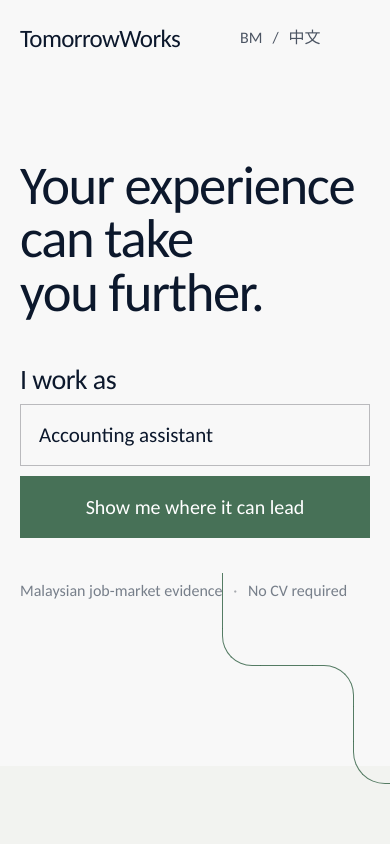
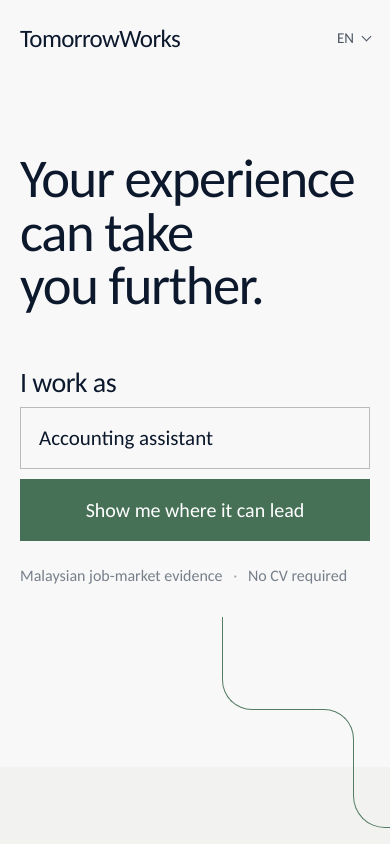
Before and after one commit to kairos8232/TomorrowWorks, a React (Vite) app: page / in a window 390 px wide. Shown: the top 844 px of the page. Built offline with nearby package versions, Linux system fonts and the light colour scheme.

Commit message:
Keep language consistent across public and career pages

```diff
--- a/src/main.tsx
+++ b/src/main.tsx
@@ -1,4 +1,4 @@
-import { useRef, useState } from 'react';
+import { useEffect, useRef, useState } from 'react';
 import { createRoot } from 'react-dom/client';
 import { ainaProfile, emptyProfile, personaProfile, roles, viewerById, viewers, type PersonaId, type Profile, type ViewerId } from './data';
 import { MovesStep, SourcesFooter } from './MovesStep';
@@ -49,10 +49,23 @@ const titles: Record<Exclude<Screen, 'home'>, { title: string; intro: string }>
 const comingSoon: Partial<Record<Screen, string>> = {
 };
 
-function Home({ start, startWithRole, go, setLang }: {
+function LanguagePicker({ lang, setLang }: { lang: Lang; setLang: (lang: Lang) => void }) {
+  const t = useT();
+  const picker = useRef<HTMLDetailsElement>(null);
+  const current = languages.find((option) => option.id === lang)!;
+  return <details className="language-picker" ref={picker}>
+    <summary aria-label={`${t('Language')}: ${current.label}`}><span className="language-full">{current.label}</span><span className="language-short">{lang === 'en' ? 'EN' : lang === 'ms' ? 'BM' : '中文'}</span></summary>
+    <div className="language-options" aria-label={t('Language')}>
+      {languages.map((option) => <button key={option.id} type="button" aria-pressed={lang === option.id} onClick={() => { setLang(option.id); picker.current!.open = false; }}><span>{option.label}</span><span aria-hidden="true">{lang === option.id ? '✓' : ''}</span></button>)}
+    </div>
+  </details>;
+}
+
+function Home({ start, startWithRole, go, lang, setLang }: {
   start: (who: ViewerId) => void;
   startWithRole: (role: string) => void;
   go: (screen: Screen) => void;
+  lang: Lang;
   setLang: (lang: Lang) => void;
 }) {
   const [role, setRole] = useState('Accounting assistant');
@@ -70,9 +83,7 @@ function Home({ start, startWithRole, go, setLang }: {
         <a href="#how">{t('How it works')}</a>
       </nav>
       <button type="button" className="organisation-link" onClick={() => start('hr')}>{t('For organisations')}</button>
-      <div className="public-language" aria-label={t('Language')}>
-        <button type="button" onClick={() => setLang('ms')}>BM</button><span aria-hidden="true">/</span><button type="button" onClick={() => setLang('zh')}>中文</button>
-      </div>
+      <LanguagePicker lang={lang} setLang={setLang} />
     </header>
 
     <main>
@@ -197,6 +208,7 @@ function App() {
   const [lang, setLangState] = useState<Lang>(() => {
     try { const saved = localStorage.getItem('tw-lang'); return saved === 'ms' || saved === 'zh' ? saved : 'en'; } catch { return 'en'; }
   });
+  useEffect(() => { document.documentElement.lang = lang === 'ms' ? 'ms-MY' : lang === 'zh' ? 'zh-Hans' : 'en'; }, [lang]);
   const setLang = (l: Lang) => { setLangState(l); try { localStorage.setItem('tw-lang', l); } catch { /* storage unavailable */ } };
   const go = (s: Screen) => { setScreen(s); window.scrollTo({ top: 0 }); };
   function start(who: ViewerId) {
@@ -219,7 +231,7 @@ function App() {
   const page = screen === 'home' ? null : titles[screen];
 
   const t = translate(lang);
-  if (screen === 'home') return <LangProvider value={lang}><Home start={start} startWithRole={startWithRole} go={go} setLang={setLang} /></LangProvider>;
+  if (screen === 'home') return <LangProvider value={lang}><Home start={start} startWithRole={startWithRole} go={go} lang={lang} setLang={setLang} /></LangProvider>;
 
   const inMarket = marketNav.some(item => item.id === screen);
   const primaryItems = kind === 'team' ? teamNav : careerNav;
@@ -243,7 +255,7 @@ function App() {
         </details>
         <div className="workspace-utility">
           <ViewerSwitch viewer={viewer} choose={start} />
-          <label className="workspace-language"><span className="sr-only">{t('Language')}</span><select value={lang} aria-label={t('Language')} onChange={(e) => setLang(e.target.value as Lang)}>{languages.map((l) => <option key={l.id} value={l.id}>{l.label}</option>)}</select></label>
+          <LanguagePicker lang={lang} setLang={setLang} />
         </div>
       </div>
     </header>
--- a/src/styles.css
+++ b/src/styles.css
@@ -18,12 +18,20 @@ html { scrollbar-color: #477157 #ecece8; }
 .public-nav > :nth-child(2) { width: 123px; text-align: left; }
 .public-nav > :nth-child(3) { width: 112px; text-align: left; }
 .organisation-link { margin-left: auto; color: #4f5968 !important; font-size: 15px !important; line-height: 1.2; transform: translateX(-42px); }
-.public-language { width: 130px; display: flex; align-items: center; gap: 10px; margin-left: -4px; color: #4c5563; font-size: 15px; line-height: 1.2; }
-.public-language button { color: inherit; }
+.language-picker { position: relative; flex: 0 0 auto; color: #4c5563; font-size: 15px; line-height: 1.2; }
+.public-header > .language-picker { min-width: 130px; margin-left: 4px; }
+.language-picker summary { display: inline-flex; align-items: center; gap: 9px; padding: 8px 0; list-style: none; cursor: pointer; white-space: nowrap; }
+.language-picker summary::-webkit-details-marker { display: none; }
+.language-picker summary::after { content: ''; width: 6px; height: 6px; border-right: 1px solid currentColor; border-bottom: 1px solid currentColor; transform: translateY(-2px) rotate(45deg); }
+.language-short { display: none; }
+.language-options { position: absolute; top: calc(100% + 8px); right: 0; z-index: 60; width: 194px; padding: 6px; border: 1px solid #d8ddd7; background: #fff; box-shadow: 0 14px 36px rgba(12, 24, 44, .1); }
+.language-options button, .public-header .language-options button { width: 100%; display: flex; justify-content: space-between; gap: 10px; border: 0; border-radius: 2px; background: transparent; color: #0c182c; padding: 10px 12px; text-align: left; font-size: 14px; }
+.language-options button:hover, .public-header .language-options button:hover { background: #f0f3ef; color: #0c182c; }
+.language-options button[aria-pressed="true"] { color: #244d39; font-weight: 700; }
 
 .quiet-hero { position: relative; height: max(712px, calc(100svh - 280px)); min-height: 712px; }
 .quiet-hero h1 { position: absolute; left: 13.87%; top: 20.6%; width: min(640px, 40.35%); margin: 0; color: #0c182c; font: 400 74px/1.05 'Carlito', sans-serif; letter-spacing: -.025em; text-wrap: balance; }
-.direction-form { position: absolute; left: 13.93%; top: 48.4%; width: 62.9%; display: grid; grid-template-columns: minmax(135px, 145px) minmax(300px, 527px) minmax(265px, 307px); gap: 10px; align-items: center; }
+.direction-form { position: absolute; left: 13.93%; top: 48.4%; width: 62.9%; display: grid; grid-template-columns: max-content minmax(300px, 527px) minmax(265px, 307px); gap: 10px; align-items: center; }
 .direction-form label { font: 400 38px/1 'Carlito', sans-serif; letter-spacing: -.02em; white-space: nowrap; }
 .role-field { height: 69px; border: 1px solid #bababd; background: #f8f8f8; }
 .role-field input { width: 100%; height: 100%; border: 0; outline: 0; background: transparent; color: #0c182c; padding: 0 24px; font: 400 22px/1 'Carlito', sans-serif; caret-color: #477157; }
@@ -82,7 +90,7 @@ html { scrollbar-color: #477157 #ecece8; }
 @media (max-width: 1050px) {
   .public-nav { gap: 24px; margin-left: 48px; }
   .organisation-link { display: none; }
-  .direction-form { left: 8%; width: 84%; grid-template-columns: 125px minmax(260px, 1fr) 270px; }
+  .direction-form { left: 8%; width: 84%; grid-template-columns: max-content minmax(260px, 1fr) 270px; }
   .quiet-hero h1 { left: 8%; width: 62%; }
   .quiet-proof { left: 8%; }
   .journey-route { left: 54%; }
@@ -90,25 +98,33 @@ html { scrollbar-color: #477157 #ecece8; }
 
 @media (min-width: 761px) and (max-width: 1350px) {
   .quiet-hero h1 { left: 10%; top: 18%; width: 690px; max-width: 72%; font-size: clamp(62px, 5.7vw, 72px); }
-  .direction-form { left: 10%; top: 56%; width: 80%; grid-template-columns: 135px minmax(270px, 1fr) minmax(260px, 303px); }
+  .direction-form { left: 10%; top: 56%; width: 80%; grid-template-columns: max-content minmax(270px, 1fr) minmax(260px, 303px); }
   .quiet-proof { left: 10%; top: 68%; }
   .journey-route { left: 47%; top: 65%; }
+}
+
+@media (min-width: 1351px) {
+  .quiet-home:lang(ms) .quiet-hero h1 { top: 15%; }
+  .quiet-home:lang(ms) .direction-form { top: 53%; }
+  .quiet-home:lang(ms) .quiet-proof { top: 64%; }
 }
 
 @media (max-width: 760px) {
   .public-header { height: 76px; padding: 0 20px; }
   .public-brand { font-size: 25px !important; }
   .public-nav { display: none; }
-  .public-language { margin-left: auto; font-size: 16px; }
-  .quiet-hero { height: 690px; min-height: 690px; }
-  .quiet-hero h1 { left: 20px; top: 12%; width: calc(100% - 40px); font-size: clamp(49px, 14vw, 68px); line-height: .98; }
-  .direction-form { left: 20px; top: 42%; width: calc(100% - 40px); grid-template-columns: 1fr; gap: 10px; }
+  .public-header > .language-picker { margin-left: auto; min-width: 0; }
+  .language-full { display: none; }
+  .language-short { display: inline; }
+  .quiet-hero { height: auto; min-height: 0; padding: 76px 20px 180px; }
+  .quiet-hero h1 { position: static; width: 100%; font-size: clamp(49px, 14vw, 68px); line-height: .98; }
+  .direction-form { position: static; width: 100%; margin-top: 56px; grid-template-columns: 1fr; gap: 10px; }
   .direction-form label { font-size: 28px; }
   .role-field, .direction-form > button { height: 62px; }
   .role-field input { padding: 0 18px; font-size: 21px; }
   .direction-form > button { font-size: 20px; }
-  .quiet-proof { left: 20px; top: 73%; font-size: 16px; }
-  .journey-route { left: 56%; top: 72%; width: 34%; height: 250px; }
+  .quiet-proof { position: static; margin: 24px 0 0; font-size: 16px; }
+  .journey-route { left: 56%; top: auto; bottom: -100px; width: 34%; height: 250px; }
   .quiet-next { padding: 70px 20px 80px; min-height: 420px; }
   .quiet-next h2 { width: 100%; font-size: clamp(42px, 12vw, 58px); }
   .quiet-section-head { grid-template-columns: 1fr; gap: 28px; }
@@ -806,7 +822,7 @@ summary:focus-visible, select:focus-visible, input:focus-visible, textarea:focus
 .workspace-primary button.active::after { content: ''; position: absolute; left: 0; right: 0; bottom: -1px; height: 2px; background: #477157; }
 .workspace-mobile-menu { display: none; }
 .workspace-utility { display: flex; align-items: center; gap: 18px; }
-.workspace-language select { border: 0; background: transparent; color: #53605a; font: inherit; font-size: 14px; padding: 5px 20px 5px 4px; }
+.workspace-utility .language-picker { font-size: 14px; }
 .workspace-utility .viewer-switch { position: relative; margin: 0; }
 .workspace-utility .viewer-switch summary { min-width: 0; padding: 6px 8px; border: 0; background: transparent; }
 .workspace-utility .viewer-switch summary .avatar { width: 28px; height: 28px; font-size: 12px; }
@@ -850,7 +866,6 @@ summary:focus-visible, select:focus-visible, input:focus-visible, textarea:focus
 @media (max-width: 560px) {
   .workspace-header-main { padding-left: 20px; padding-right: 20px; }
   .workspace-brand { font-size: 25px; }
-  .workspace-language select { max-width: 86px; padding-right: 8px; }
   .content-wrap { padding: 34px 16px 56px; }
   .page-head { margin-bottom: 32px; }
   .workspace-subnav { margin-top: -14px; margin-bottom: 30px; }
```
Also changed, not shown: src/i18n.tsx (+34 -0 lines).
